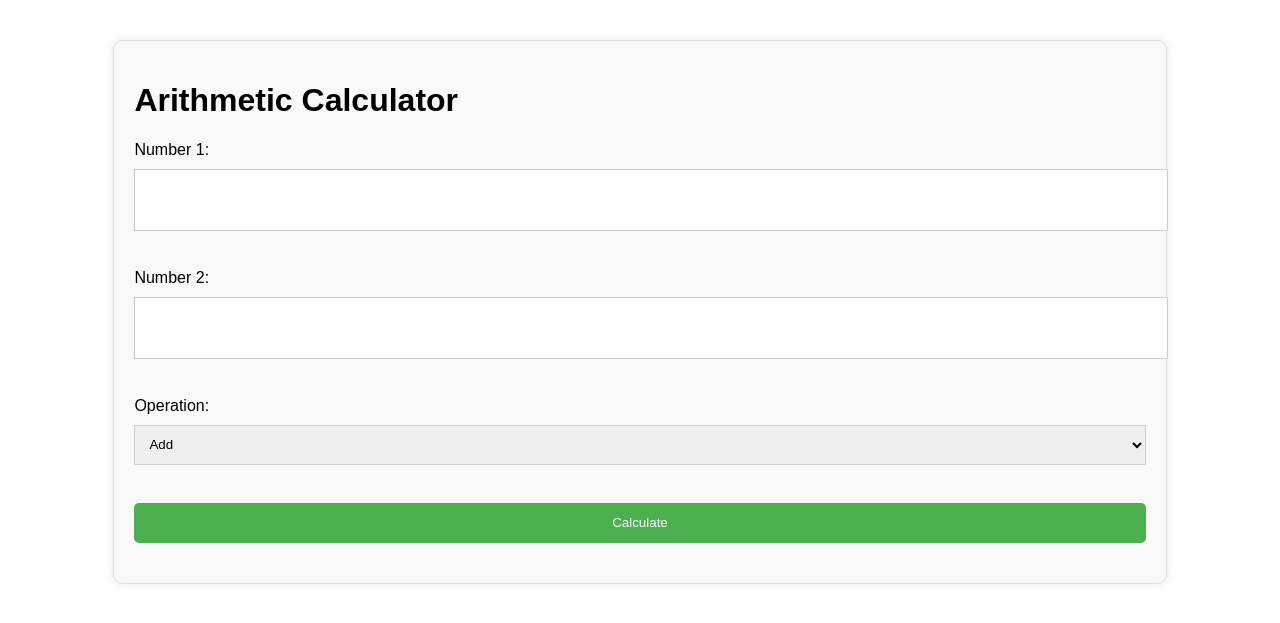
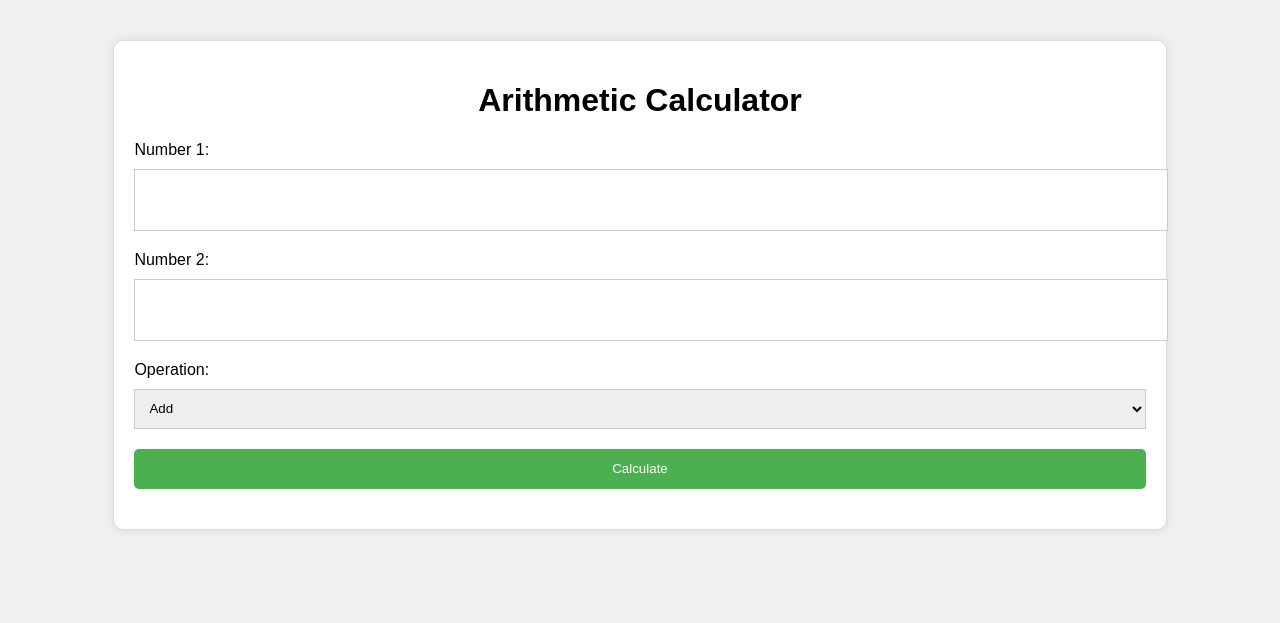
Before and after one commit to meastanmay/TG, a Flask app: template Template/index.html in a window 1280 px wide. Shown: the top 623 px of the page. Run offline with Flask 3, Linux system fonts and the light colour scheme; the template is opened without the code that fills it, so the values that code supplies are empty.

Commit message:
Updated index.html and app.py files

```diff
--- a/Template/index.html
+++ b/Template/index.html
@@ -7,44 +7,48 @@
     <style>
         body {
             font-family: Arial, sans-serif;
+            background-color: #f0f0f0;
         }
 
         .container {
             width: 80%;
             margin: 40px auto;
             padding: 20px;
-            background-color: #f9f9f9;
+            background-color: #fff;
             border: 1px solid #ddd;
             border-radius: 10px;
             box-shadow: 0 0 10px rgba(0, 0, 0, 0.1);
         }
 
-        #calculator-form {
-            margin-top: 20px;
+        .header {
+            text-align: center;
+            margin-bottom: 20px;
         }
 
-        label {
+        .form-group {
+            margin-bottom: 20px;
+        }
+
+        .form-group label {
             display: block;
             margin-bottom: 10px;
         }
 
-        input[type="number"] {
+        .form-group input[type="number"] {
             width: 100%;
             height: 40px;
-            margin-bottom: 20px;
             padding: 10px;
             border: 1px solid #ccc;
         }
 
-        select {
+        .form-group select {
             width: 100%;
             height: 40px;
-            margin-bottom: 20px;
             padding: 10px;
             border: 1px solid #ccc;
         }
 
-        button {
+        .button {
             width: 100%;
             height: 40px;
             background-color: #4CAF50;
@@ -55,11 +59,11 @@
             cursor: pointer;
         }
 
-        button:hover {
+        .button:hover {
             background-color: #3e8e41;
         }
 
-        #result {
+        .result {
             margin-top: 20px;
             font-size: 24px;
             font-weight: bold;
@@ -68,14 +72,19 @@
 </head>
 <body>
     <div class="container">
+        <div class="header">
             <h1>Arithmetic Calculator</h1>
+        </div>
         <form id="calculator-form">
+            <div class="form-group">
                 <label for="num1">Number 1:</label>
                 <input type="number" id="num1" required>
-            <br><br>
+            </div>
+            <div class="form-group">
                 <label for="num2">Number 2:</label>
                 <input type="number" id="num2" required>
-            <br><br>
+            </div>
+            <div class="form-group">
                 <label for="operation">Operation:</label>
                 <select id="operation" required>
                     <option value="add">Add</option>
@@ -83,10 +92,10 @@
                     <option value="multiply">Multiply</option>
                     <option value="divide">Divide</option>
                 </select>
-            <br><br>
-            <button id="calculate-btn">Calculate</button>
+            </div>
+            <button class="button" id="calculate-btn">Calculate</button>
         </form>
-        <div id="result"></div>
+        <div class="result" id="result"></div>
     </div>
 
     <script>
@@ -99,7 +108,7 @@
             const num2 = document.getElementById('num2').value;
             const operation = document.getElementById('operation').value;
 
-            const url = 'http://localhost:5000/calculate';
+            const url = '/calculate';
             const data = { num1, num2, operation };
 
             fetch(url, {
--- a/app.py
+++ b/app.py
@@ -1,9 +1,7 @@
 from flask import Flask, request, jsonify, render_template
 
 app = Flask(__name__)
-@app.route('/')
-def index():
-    return render_template('index.html')
+
 @app.route('/calculate', methods=['POST'])
 def calculate():
     data = request.get_json()
```
Lines whose indentation alone changed are shown as unchanged.
